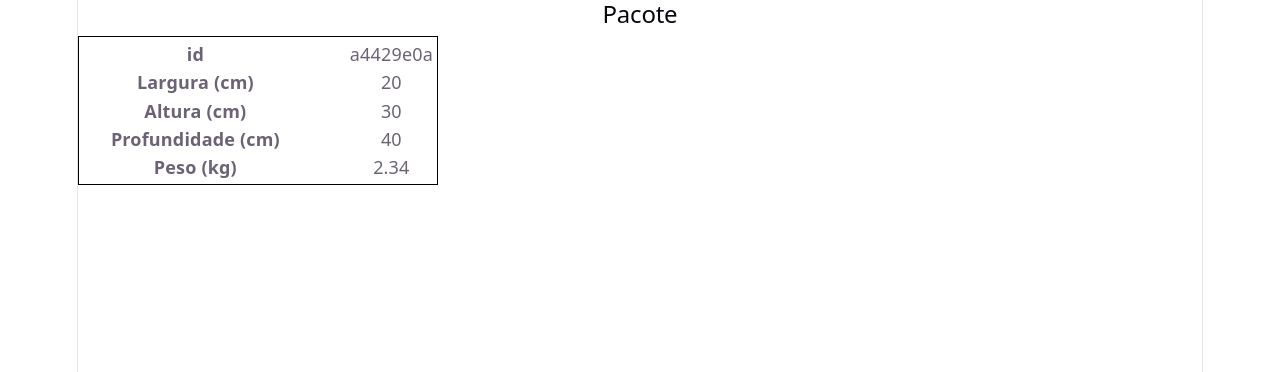
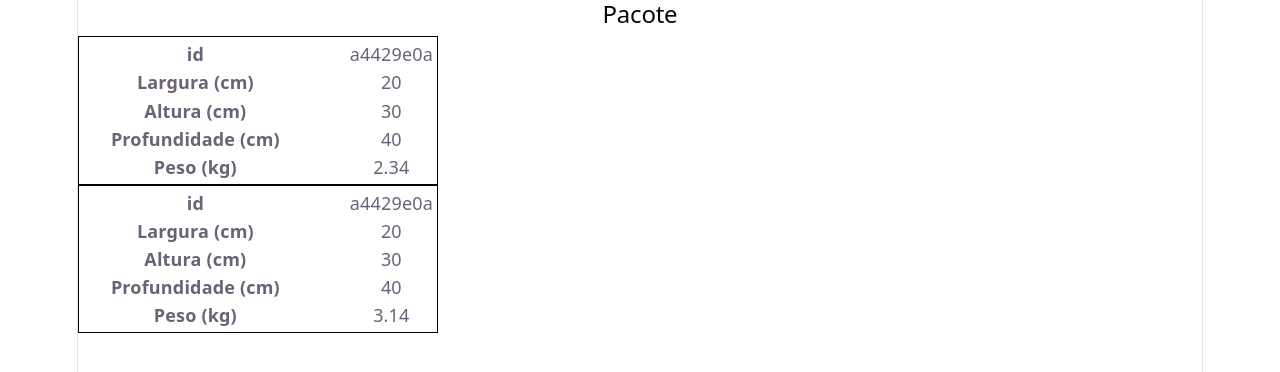
Before and after one commit to ufjf-dcc207/ufjf-dcc207-2026-3-a-atv08-luketar, a React (Vite) app: page / in a window 1280 px wide. Shown: the top 372 px of the page. Built offline with nearby package versions, Linux system fonts and the light colour scheme.

Commit message:
adiciona mapeamento dos dados

```diff
--- a/src/App.tsx
+++ b/src/App.tsx
@@ -10,7 +10,15 @@ const data:Array<PacoteType> = [
     altura: 30.0,
     profundidade: 40.0,
     peso: 2.34
+  },
+  {
+    id:"a4429e0a-0077-4272-bc90-fd4ca3db270c",
+    largura: 20.0,
+    altura: 30.0,
+    profundidade: 40.0,
+    peso: 3.14
   }
+
 ]
 
 function App() {
@@ -19,7 +27,7 @@ function App() {
     <section>
       <h2>Pacote</h2>
       <div className = 'pacotes'>
-        <Pacote pacote ={data[0]}/>
+        {data.map(p => <Pacote pacote={p} key={p.id}/>)}
       </div>
 
     </section>
```
